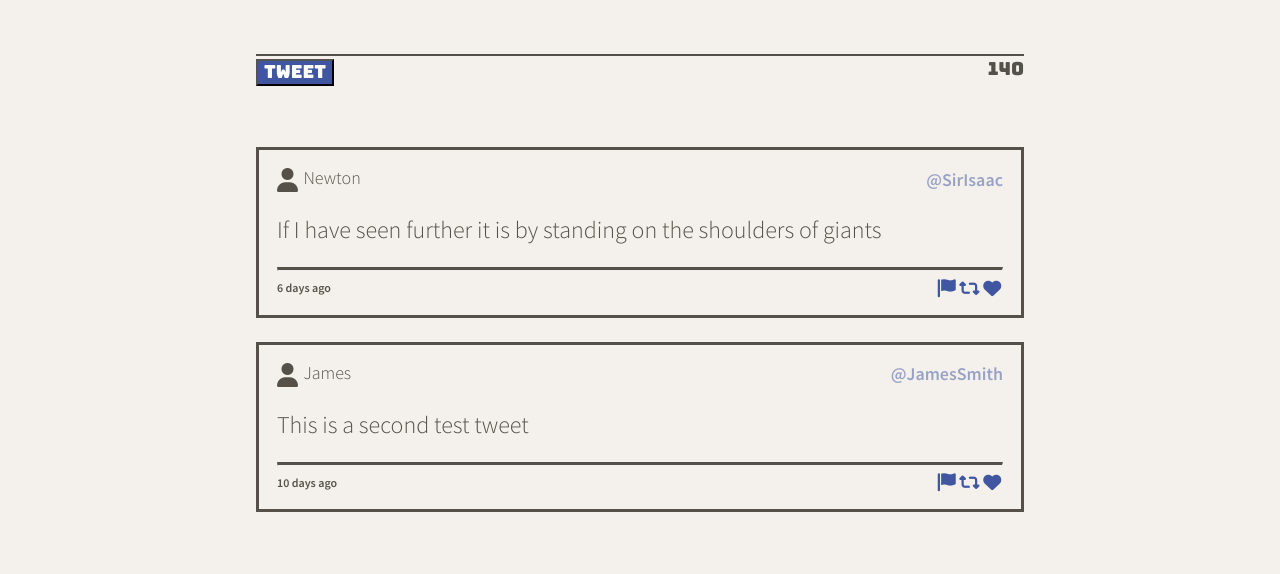
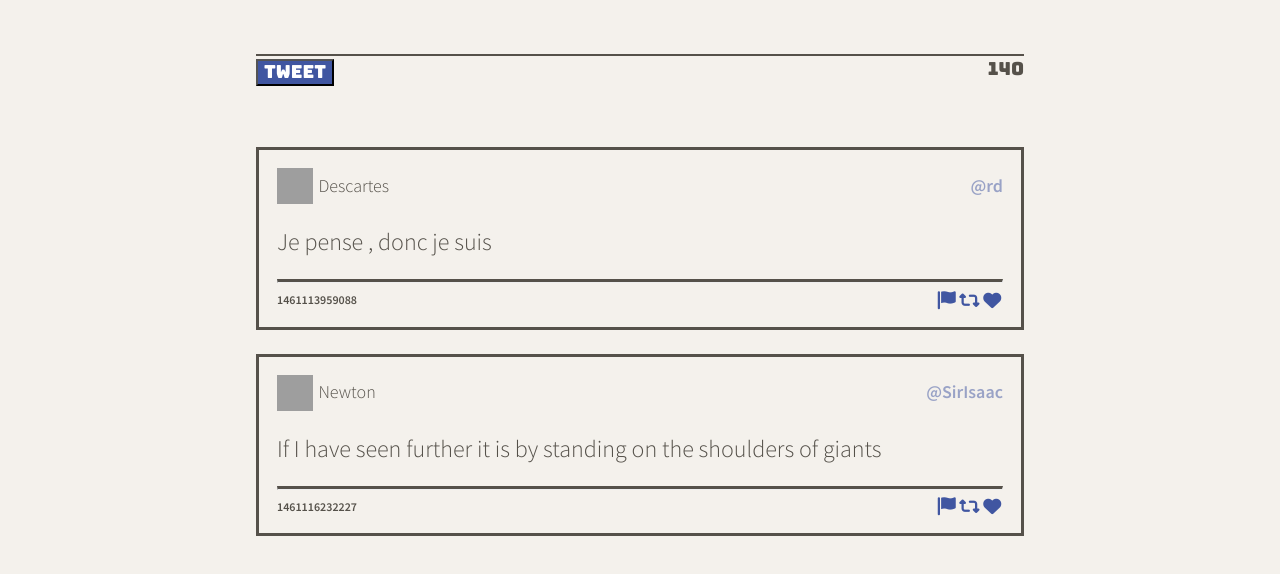
Before and after one commit to dazycki/tweeter, a website: page public/index.html in a window 1280 px wide. Shown: the part 584-1158 px from the top of the page. Before the commit the page ends 1136 px from the top, so only its background shows below. Drawn offline with nearby package versions, Linux system fonts and the light colour scheme; grey boxes are pictures that could not be loaded.

Commit message:
Add function to render tweets to index.html using .json.

```diff
--- a/public/index.html
+++ b/public/index.html
@@ -61,53 +61,9 @@
         </form>
       </section>
 
-      <section>
-        <!-- test tweet 1 -->
-        <article class="tweet">
-          <header>
-            <span>
-            <i class="fa-solid fa-user"></i>
-            <h4 class="name">Newton</h4>
-            </span>
-            <h4 class="username">@SirIsaac</h4>
-          </header>
-          <p>If I have seen further it is by standing on the shoulders of giants</p>
-          <hr>
-          <footer>
-            <h6>6 days ago</h6>
-            <span>
-            <i class="fa-solid fa-flag tweetIcon"></i>
-            <i class="fa-solid fa-retweet tweetIcon"></i>
-            <i class="fa-solid fa-heart tweetIcon"></i>
-          </span>
-          </footer>
-        </article>
-
-        <!-- test tweet 2 -->
-        <article class="tweet">
-          <header>
-            <span>
-            <i class="fa-solid fa-user"></i>
-            <h4 class="name">James</h4>
-            </span>
-            <h4 class="username">@JamesSmith</h4>
-          </header>
-          <p>This is a second test tweet</p>
-          <hr>
-          <footer>
-            <h6>10 days ago</h6>
-            <span>
-            <i class="fa-solid fa-flag tweetIcon"></i>
-            <i class="fa-solid fa-retweet tweetIcon"></i>
-            <i class="fa-solid fa-heart tweetIcon"></i>
-          </span>
-          </footer>
-        </article>
-
+      <section id="tweets-container">
       </section>
 
     </main>
-
-
   </body>
 </html>
--- a/public/scripts/client.js
+++ b/public/scripts/client.js
@@ -3,3 +3,74 @@
  * jQuery is already loaded
  * Reminder: Use (and do all your DOM work in) jQuery's document ready function
  */
+
+$(document).ready(function() {
+
+// Fake data taken from initial-tweets.json
+const data = [
+  {
+    "user": {
+      "name": "Newton",
+      "avatars": "https://i.imgur.com/73hZDYK.png"
+      ,
+      "handle": "@SirIsaac"
+    },
+    "content": {
+      "text": "If I have seen further it is by standing on the shoulders of giants"
+    },
+    "created_at": 1461116232227
+  },
+  {
+    "user": {
+      "name": "Descartes",
+      "avatars": "https://i.imgur.com/nlhLi3I.png",
+      "handle": "@rd" },
+    "content": {
+      "text": "Je pense , donc je suis"
+    },
+    "created_at": 1461113959088
+  }
+]
+
+const renderTweets = function(tweets) {
+  const $tweets = $('#tweets-container');
+  $tweets.empty();
+  for(const tweet of tweets) {
+    const $tweet = createTweetElement(tweet);
+    $tweets.prepend($tweet);
+  }
+}
+
+const createTweetElement = function(tweet) {
+  const avatar = tweet.user.avatars;
+  const name = tweet.user.name;
+  const handle = tweet.user.handle;
+  const text = tweet.content.text;
+  const timeStamp = tweet.created_at;
+
+  const $tweet = $('<article class="tweet">').append(`
+  <header>
+    <span>
+      <img src="${avatar}" class="avatar">
+      <h4 class="name">${name}</h4>
+    </span>
+    <h4 class="handle">${handle}</h4>
+  </header>
+  <p>${text}</p>
+  <hr>
+  <footer>
+    <h6>${timeStamp}</h6>
+    <span>
+      <i class="fa-solid fa-flag tweetIcon"></i>
+      <i class="fa-solid fa-retweet tweetIcon"></i>
+      <i class="fa-solid fa-heart tweetIcon"></i>
+    </span>
+  </footer>`);
+
+  return $tweet;
+}
+
+renderTweets(data);
+
+
+});
--- a/public/styles/tweet.css
+++ b/public/styles/tweet.css
@@ -16,6 +16,8 @@ article.tweet header {
 
 article.tweet span {
   display: flex;
+  justify-content: space-between;
+  align-items: center;
 }
 
 article.tweet .name {
@@ -23,7 +25,7 @@ article.tweet .name {
   margin-left: 0.3em;
 }
 
-article.tweet .username {
+article.tweet .handle {
   color: #4056a1;
   opacity: 50%;
 }
@@ -48,3 +50,8 @@ article.tweet hr {
 .tweetIcon:hover {
   color: #ca9824;
 }
+
+.avatar {
+  width: 1.5em;
+  height: 1.5em;
+}
--- a/server/data-files/initial-tweets.json
+++ b/server/data-files/initial-tweets.json
@@ -8,7 +8,7 @@
     "content": {
       "text": "If I have seen further it is by standing on the shoulders of giants"
     },
-    "created_at": 1648770635285
+    "created_at": 1648785927189
   },
   {
     "user": {
@@ -19,6 +19,6 @@
     "content": {
       "text": "Je pense , donc je suis"
     },
-    "created_at": 1648857035285
+    "created_at": 1648872327189
   }
 ]
```
